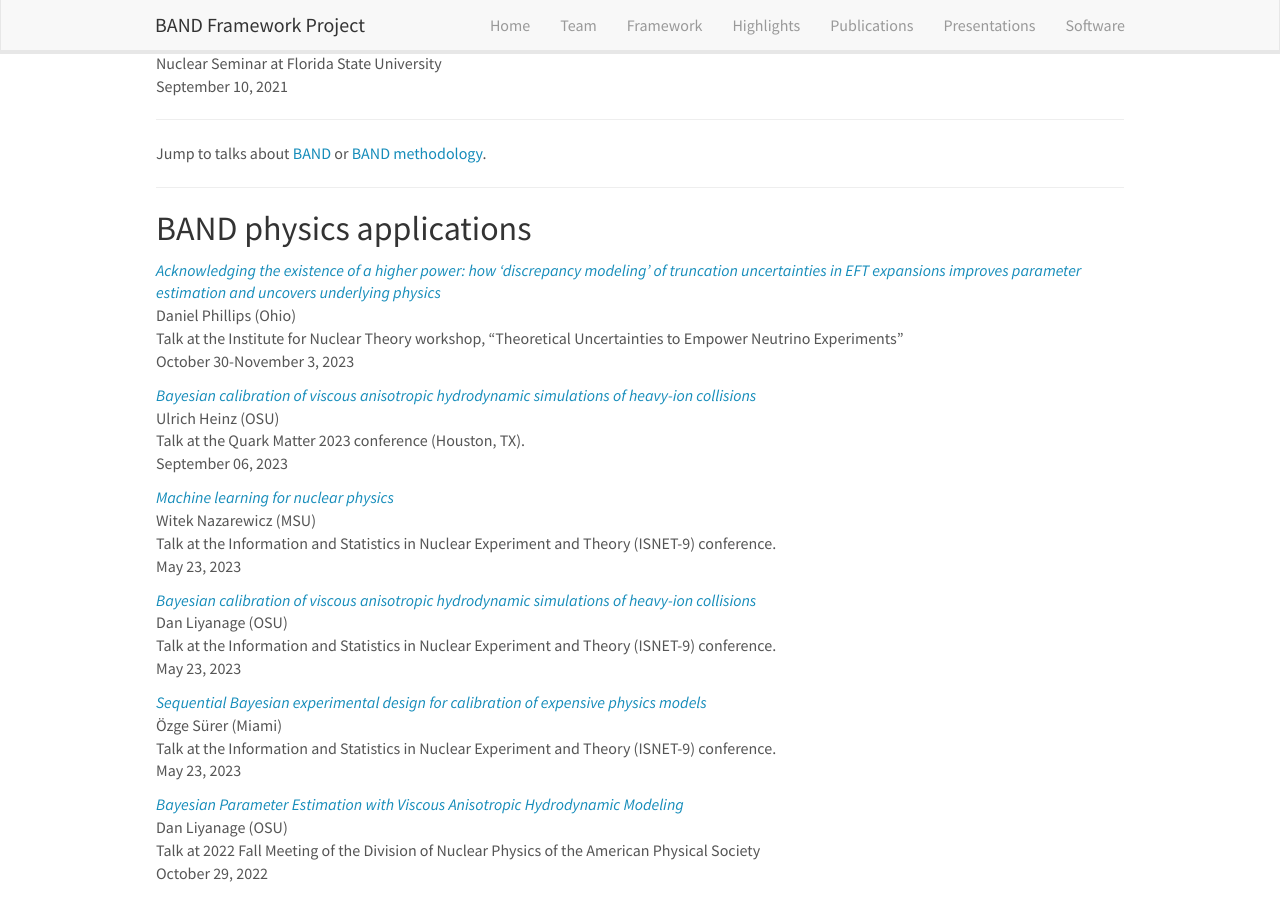
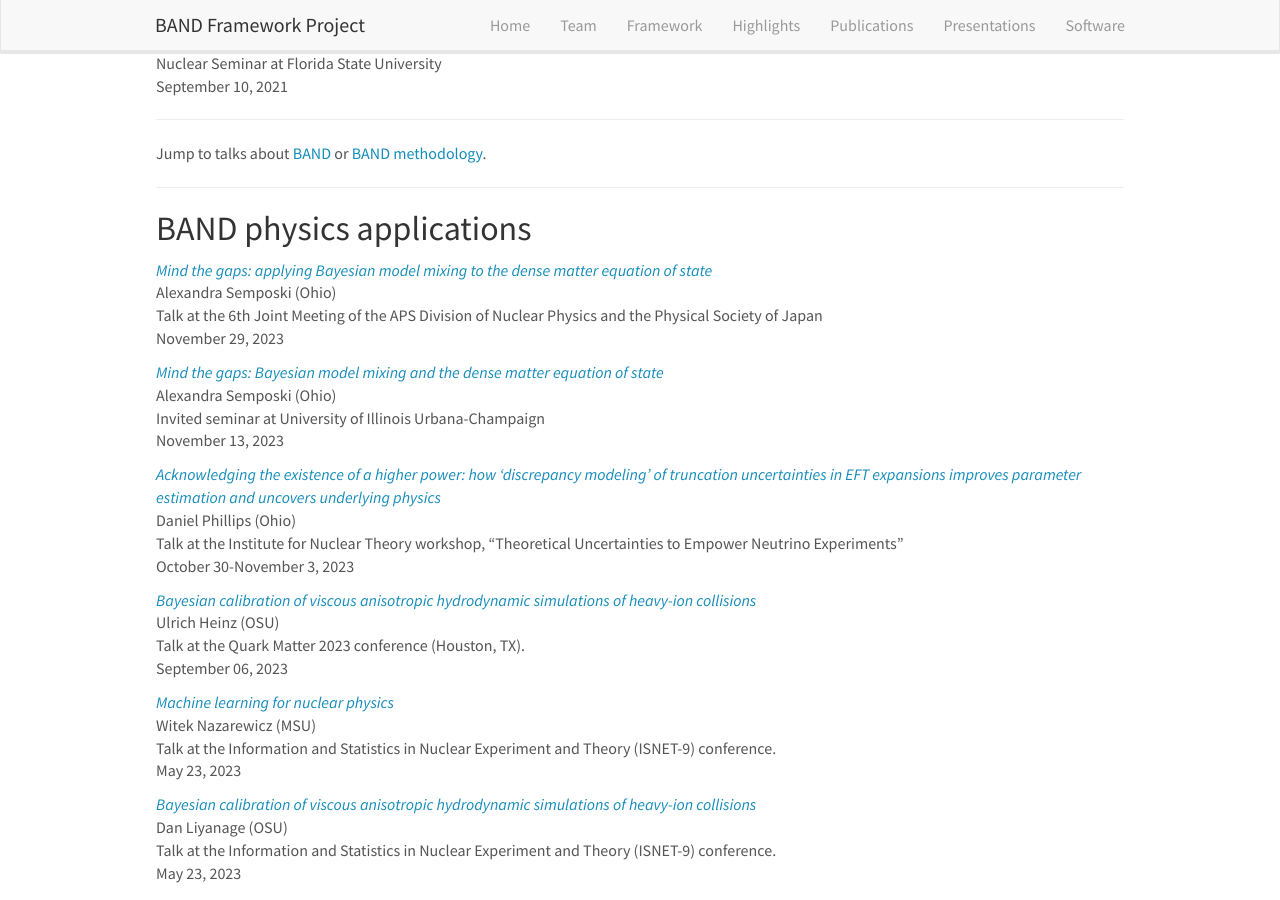
Before and after one commit to bandframework/bandframework.github.io, a Jekyll site: the page built from _pages/presentations.md, in a window 1280 px wide and 900 px high, scrolled down 3502 px. Built offline with Jekyll 4.4.1, drawn with Linux system fonts in a browser that asks for light colours; nearby versions of some CDN libraries.

Commit message:
added two recent talks

```diff
--- a/_data/presentations.yml
+++ b/_data/presentations.yml
@@ -1,3 +1,29 @@
+- title: "Mind the gaps: applying Bayesian model mixing to the dense matter equation of state"
+  image:
+  location: >
+    Talk at the 6th Joint Meeting of the APS Division of Nuclear Physics and the Physical Society of Japan
+  date: >
+    November 29, 2023
+  presenter: Alexandra Semposki (Ohio)
+  link:
+    url: https://meetings.aps.org/Meeting/HAW23/Session/D06.5
+  highlight: 0
+  type: physics
+  news2:
+
+- title: "Mind the gaps: Bayesian model mixing and the dense matter equation of state"
+  image:
+  location: >
+    Invited seminar at University of Illinois Urbana-Champaign
+  date: >
+    November 13, 2023
+  presenter: Alexandra Semposki (Ohio)
+  link:
+    url: https://calendars.illinois.edu/detail/1968?eventId=33469334
+  highlight: 0
+  type: physics
+  news2:
+
 - title: "Acknowledging the existence of a higher power: how ‘discrepancy modeling' of truncation uncertainties in EFT expansions improves parameter estimation and uncovers underlying physics"
   image:
   location: >
```
